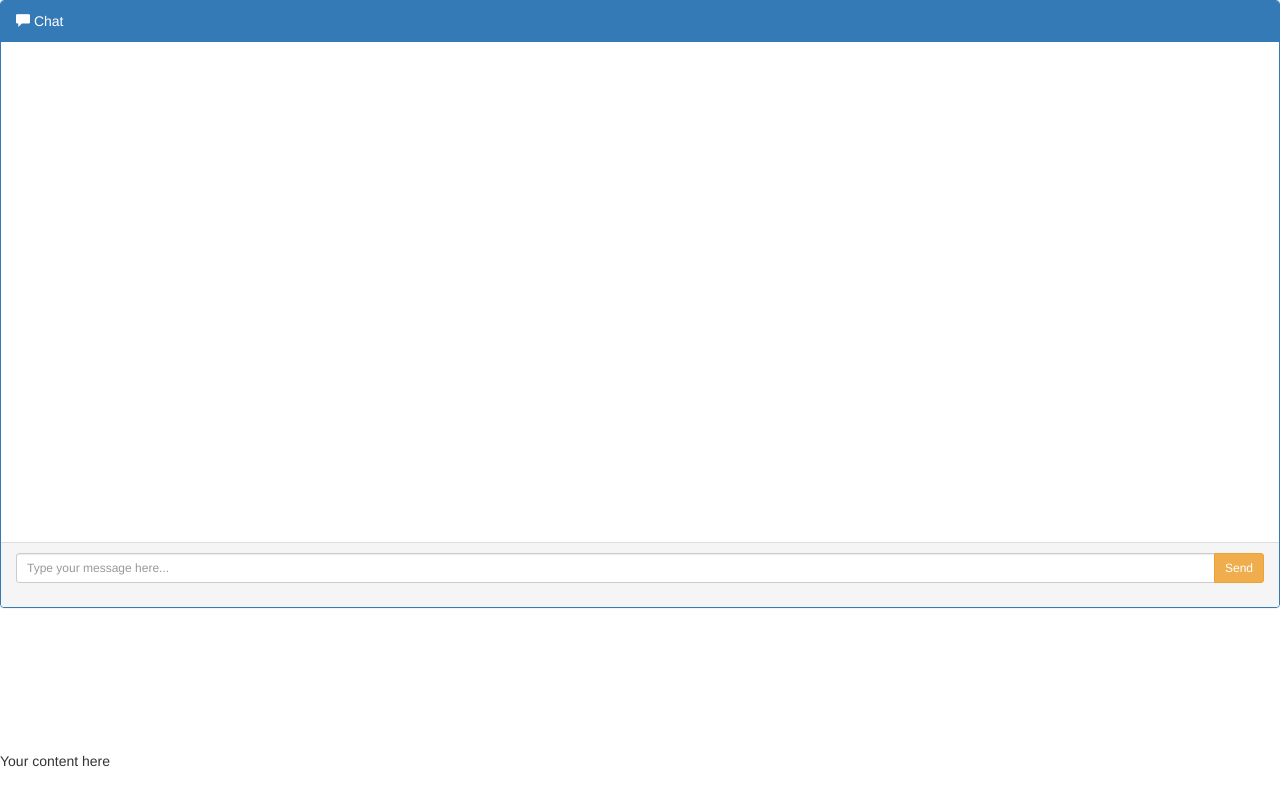
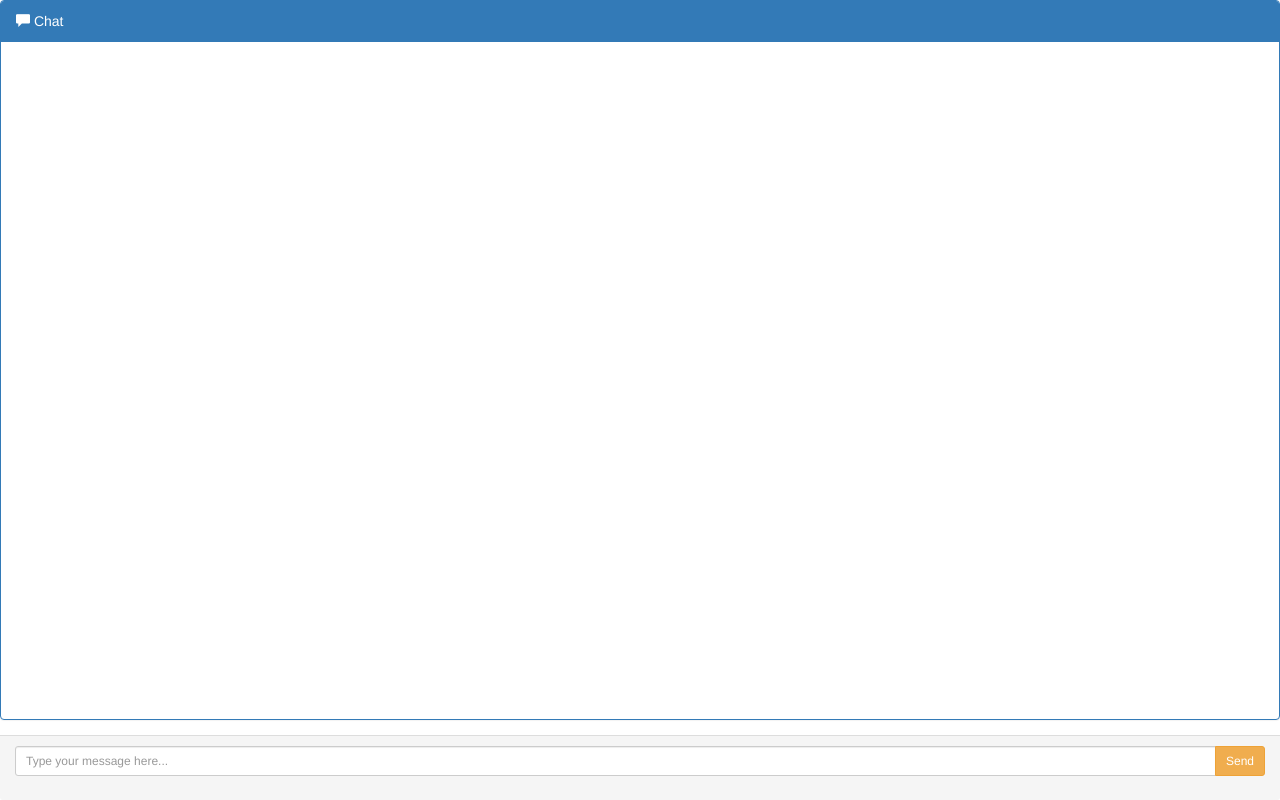
Before and after one commit to ElSergio217/Socket.IO-NodeJS, a website: page index.html in a window 1280 px wide. Drawn offline with nearby package versions, Linux system fonts and the light colour scheme; no server answers.

Commit message:
Updated front end

```diff
--- a/index.html
+++ b/index.html
@@ -2,9 +2,6 @@
 <head>
 	<title>Chat with socket.io and node.js</title>
 	<style>
-		#chat{
-			height:500px;
-		}
         .chat
 {
     list-style: none;
@@ -44,7 +41,7 @@
 .panel-body
 {
     overflow-y: auto;
-    height: 250px;
+    height:90%;
 }
 
 ::-webkit-scrollbar-track
@@ -55,7 +52,7 @@
 
 ::-webkit-scrollbar
 {
-    width: 12px;
+    width: 0px;
     background-color: #F5F5F5;
 }
 
@@ -83,18 +80,16 @@
     <input type="submit">
 </form>-->
 
-
-
-
-
-
-        <div class="row">
-            <div class="col-md-12">
-                <div class="panel panel-primary">
+    <div class="panel panel-primary" style="height:90%">
         <div class="panel-heading">
             <span class="glyphicon glyphicon-comment"></span> Chat
         </div>
         <div id="chat" class="panel-body"></div>
+    </div>
+
+
+    <div id="wrap">
+  <div id="main" class="navbar navbar-fixed-bottom">
       <div class="panel-footer">
           <form id="send-message" class="input-group">
               <input id="message" type="text" class="form-control input-sm" placeholder="Type your message here..." />
@@ -105,23 +100,6 @@
       </div>
   </div>
 </div>
-    </div>
-
-    <div id="wrap">
-  <div id="main" class="navbar navbar-fixed-bottom">
-    <p>Your content here</p>
-  </div>
-</div>
-
-
-
-
-
-
-
-
-
-
 
 	<script src="http://code.jquery.com/jquery-latest.min.js"></script>
 	<script src="/socket.io/socket.io.js"></script>
```
Lines whose indentation alone changed are shown as unchanged.
